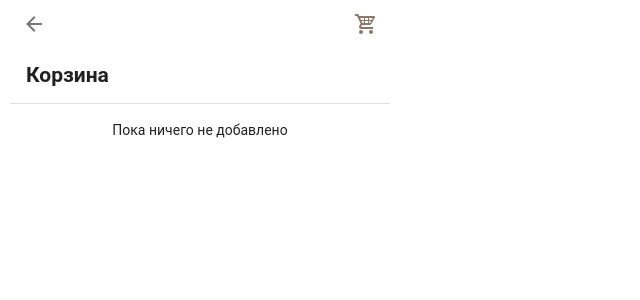
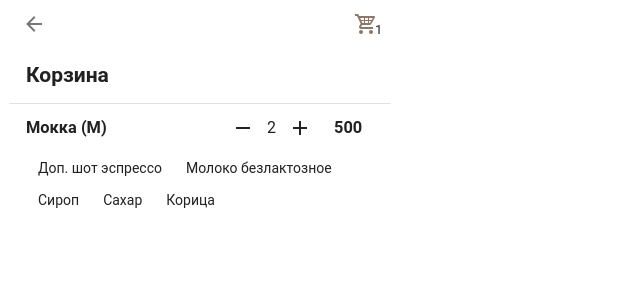
Before and after one commit to Vitykovskiy/ex-pressa-front, a Vue app: page /cart in a window 1280 px wide. Shown: the top 300 px of the page, without its empty margins (0-640 px from the left). Built offline with nearby package versions, Linux system fonts and the light colour scheme; a small style sheet from the web is missing.

Commit message:
Строки корзины

```diff
--- a/src/components.d.ts
+++ b/src/components.d.ts
@@ -11,6 +11,7 @@ export {}
 /* prettier-ignore */
 declare module 'vue' {
   export interface GlobalComponents {
+    'Сounter': typeof import('./components/сounter/index.vue')['default']
     MenuItem: typeof import('./components/menuItem.vue')['default']
     RouterLink: typeof import('vue-router')['RouterLink']
     RouterView: typeof import('vue-router')['RouterView']
--- a/src/composables/types.ts
+++ b/src/composables/types.ts
@@ -2,6 +2,7 @@ import type { DrinkSize, MenuItem } from "@/views/menu/types";
 
 export interface ICartItem {
   id: number;
+  name: string;
   price: number;
   quantity: number;
   size?: DrinkSize;
--- a/src/composables/useCart.ts
+++ b/src/composables/useCart.ts
@@ -1,7 +1,34 @@
 import { ref } from "vue";
 import type { ICartItem } from "./types";
 
-const cart = ref<ICartItem[]>([]);
+const cart = ref<ICartItem[]>([
+  {
+    id: 202,
+    name: "Мокка",
+    price: 250,
+    quantity: 2,
+    size: "M",
+    selectedOptions: [
+      {
+        id: 602,
+        name: "Доп. шот эспрессо",
+        price: 50,
+        position: 2,
+        isAvailable: true,
+      },
+      {
+        id: 601,
+        name: "Молоко безлактозное",
+        price: 30,
+        position: 1,
+        isAvailable: true,
+      },
+      { id: 603, name: "Сироп", price: 20, position: 3, isAvailable: true },
+      { id: 604, name: "Сахар", position: 4, isAvailable: true },
+      { id: 605, name: "Корица", position: 5, isAvailable: true },
+    ],
+  },
+]);
 
 export function useCart() {
   function addToCart(item: ICartItem): void {
--- /dev/null
+++ b/src/views/cart/cartRow/index.vue
@@ -0,0 +1,81 @@
+<template>
+    <div class="cart-row">
+        <div class="cart-row__info">
+            <h3 class="cart-row__name">
+                {{ item.name }} <span v-if="item.size">({{ item.size }})</span>
+            </h3>
+            <div class="cart-row__cost">
+                <div class="cart-row__quantity">
+                    <v-btn variant="text" icon="mdi-minus" :ripple="false" @click="() => quantityComputed--" />
+                    <span>{{ quantityComputed }}</span>
+                    <v-btn variant="text" icon="mdi-plus" :ripple="false" @click="() => quantityComputed++" />
+                </div>
+                <h3 class="cart-row__price">{{ item.price * item.quantity }}</h3>
+            </div>
+        </div>
+
+        <div class="cart-row__options">
+            <v-chip v-for="option in options" variant="text">{{ option }}</v-chip>
+        </div>
+    </div>
+</template>
+
+<script lang="ts" setup>
+import { computed, ref } from 'vue';
+import type { IProps } from './types';
+
+
+const props = defineProps<IProps>()
+
+const item = ref({ ...props.item })
+
+const options = computed<string[]>(() => props.item.selectedOptions?.map(({ name }) => name) ?? [])
+
+
+const quantityComputed = computed({
+    get() {
+        return item.value.quantity;
+    },
+    set(value) {
+        item.value.quantity = value >= 0 && value <= 20 ? value : item.value.quantity;
+    },
+});
+
+</script>
+
+<style lang="scss" scoped>
+.cart-row {
+    display: flex;
+    flex-direction: column;
+
+    &__info {
+        display: flex;
+        align-items: center;
+    }
+
+    &__name {
+        flex-grow: 1;
+    }
+
+    &__quantity {
+        display: flex;
+        align-items: center;
+
+        span {
+            font-size: 16px;
+            user-select: none;
+            pointer-events: none;
+        }
+    }
+
+    &__cost {
+        display: flex;
+        gap: 10px;
+        align-items: center;
+    }
+
+    &__price {
+        width: 40px
+    }
+}
+</style>
--- /dev/null
+++ b/src/views/cart/cartRow/types.ts
@@ -0,0 +1,5 @@
+import type { ICartItem } from "../types";
+
+export interface IProps {
+  item: ICartItem;
+}
--- a/src/views/cart/index.vue
+++ b/src/views/cart/index.vue
@@ -1,20 +1,24 @@
 <template>
-    <v-data-table hide-default-footer :items-per-page="-1" :items="items" :headers="headers" hover
+    <v-data-table hide-default-footer :items-per-page="-1" :items="cart" :headers="headers" hover
         no-data-text="Пока ничего не добавлено">
         <template v-slot:header.item>
             <h2>Корзина</h2>
+        </template>
+        <template v-slot:item.item="{ item }">
+            <CartRow :item="item" />
         </template>
     </v-data-table>
 </template>
 
 <script lang="ts" setup>
 import { useCart } from '@/composables/useCart';
-import { computed, ref } from 'vue';
+import CartRow from './cartRow/index.vue'
+import { ref } from 'vue';
 import { CART_TABLE_HEADERS } from './constants';
 import type { DataTableHeader } from 'vuetify';
+
 const { cart } = useCart()
 
-const items = computed(() => cart.value.map(() => ({ key: 'example' })))
 const headers = ref<DataTableHeader[]>(CART_TABLE_HEADERS)
 </script>
 
--- /dev/null
+++ b/src/views/cart/types.ts
@@ -0,0 +1,10 @@
+import type { OptionsMenuItem } from "../menu/types";
+
+export interface ICartItem {
+  id: number;
+  name: string;
+  size?: string;
+  price: number;
+  quantity: number;
+  selectedOptions?: OptionsMenuItem[];
+}
--- a/src/views/menuItem/index.vue
+++ b/src/views/menuItem/index.vue
@@ -3,7 +3,7 @@
         <div class="card__header">
             <h2>{{ item?.name }}</h2>
             <!--   <p>{{ description }}</p> -->
-            <h3>{{ price + " ₽" }}</h3>
+            <h3>{{ basePrice * quantity + " ₽" }}</h3>
         </div>
         <v-divider />
 
@@ -36,9 +36,9 @@
         <div class="card__body">
             <div class="card__actions">
                 <v-btn-toggle>
-                    <v-btn variant="outlined" icon="mdi-minus" :ripple="false" @click="() => countComputed--" />
-                    <v-btn variant="outlined" :ripple="false">{{ countComputed }}</v-btn>
-                    <v-btn variant="outlined" icon="mdi-plus" :ripple="false" @click="() => countComputed++" />
+                    <v-btn variant="outlined" icon="mdi-minus" :ripple="false" @click="() => quantityComputed--" />
+                    <v-btn variant="outlined" :ripple="false">{{ quantityComputed }}</v-btn>
+                    <v-btn variant="outlined" icon="mdi-plus" :ripple="false" @click="() => quantityComputed++" />
                 </v-btn-toggle>
                 <v-btn height="48" color="primary" :ripple="false" @click="onAdd">Добавить</v-btn>
             </div>
@@ -59,15 +59,15 @@ const route = useRoute();
 const { menu, options } = useMenu();
 const { addToCart } = useCart();
 
-const count = ref(1);
+const quantity = ref(1);
 const sizeSelector = ref<number>(1);
 
-const countComputed = computed({
+const quantityComputed = computed({
     get() {
-        return count.value;
+        return quantity.value;
     },
     set(value) {
-        count.value = value && value <= 20 ? value : count.value;
+        quantity.value = value && value <= 20 ? value : quantity.value;
     },
 });
 
@@ -97,14 +97,14 @@ const selectedDrinkSize = computed<DrinkSizeVariant | null>(() =>
 
 const selectedOptions = ref<OptionsMenuItem[]>([]);
 
-const price = computed(() => {
+const basePrice = computed(() => {
     if (!item.value) return 0
 
     const basePrice = isDrinkItem(item.value) ? selectedDrinkSize.value?.price : item.value?.price
 
     const optionsPrice = selectedOptions.value.reduce((acc, value) => { return acc + (value.price ?? 0) }, 0)
 
-    return basePrice ? (basePrice + optionsPrice) * count.value : 0
+    return basePrice ? basePrice + optionsPrice : 0
 })
 
 function onOptionClick(option: OptionsMenuItem): void {
@@ -122,9 +122,17 @@ function isOptionSelected(option: OptionsMenuItem): boolean {
 }
 
 function onAdd(): void {
-    const item = {}
+    if (!item.value) return
 
-    addToCart(item);
+    addToCart({
+        id: item.value.id,
+        name: item.value.name,
+        price: basePrice.value,
+        quantity: quantity.value,
+        size: selectedDrinkSize.value?.size,
+        selectedOptions: selectedOptions.value
+    });
+
     router.back();
 }
 
```
